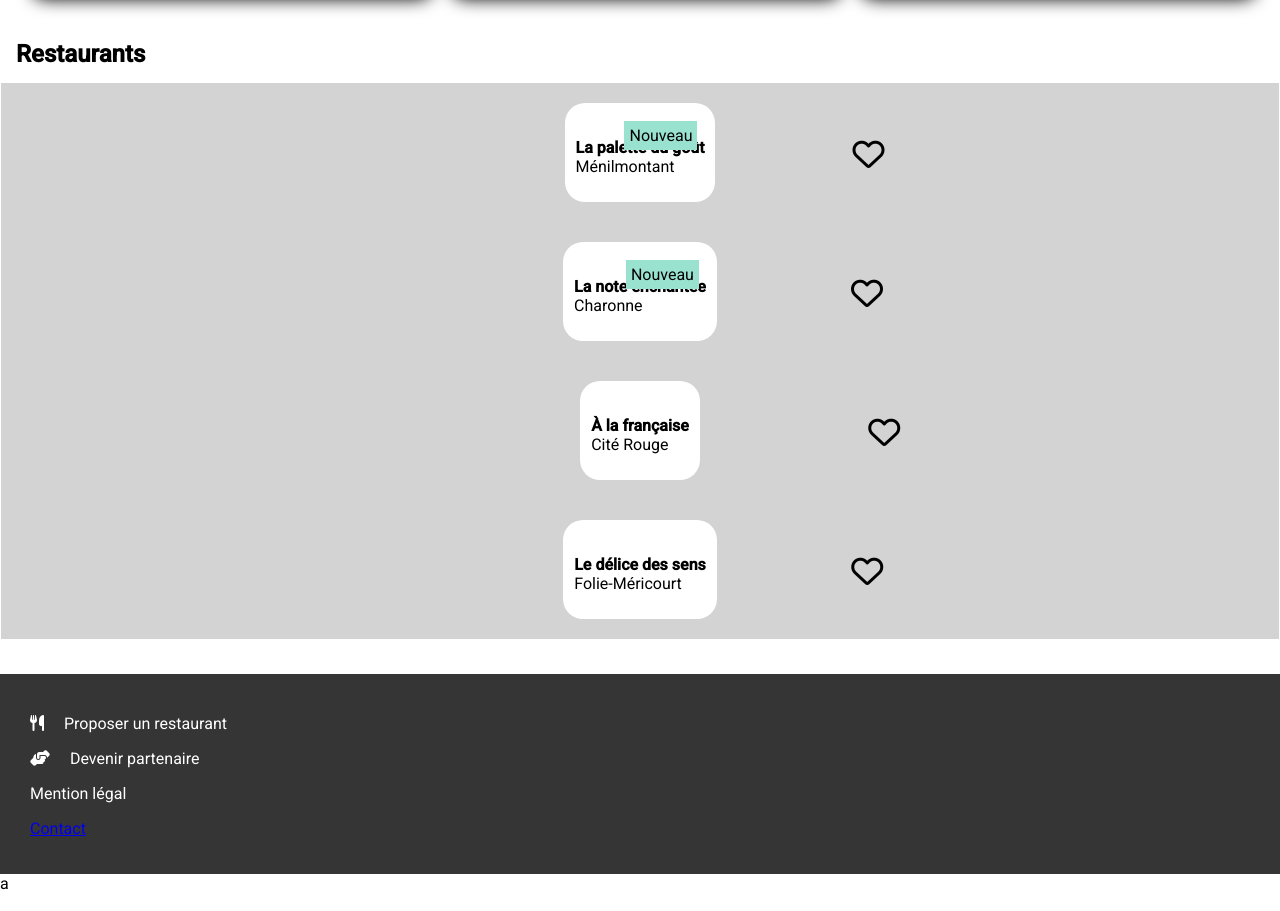
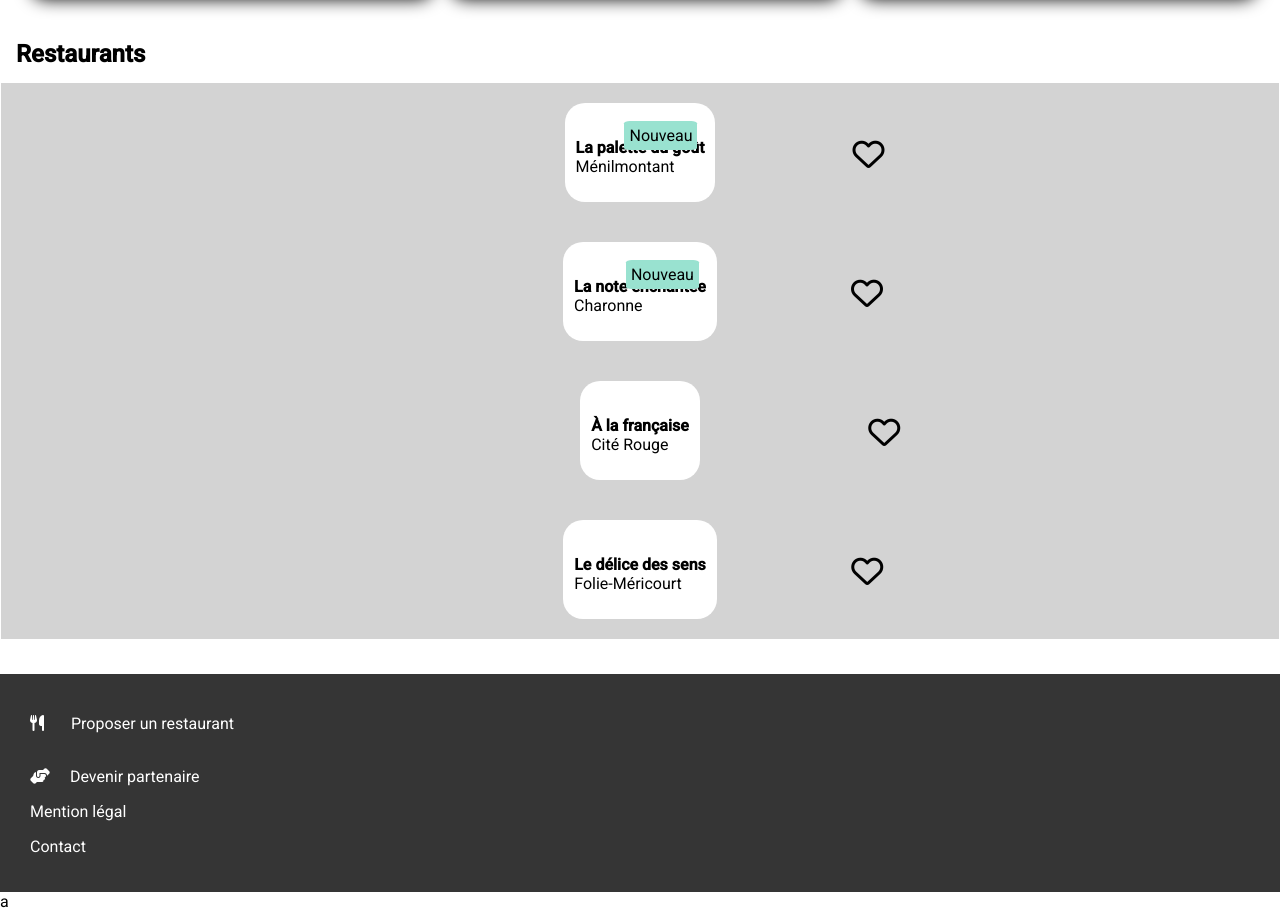
Before and after one commit to lperlio/github, a plain HTML site: page index.html in a window 1280 px wide. Shown: the part 560-1471 px from the top of the page. Drawn offline with Linux system fonts and the light colour scheme; files that its build step writes are made by us from their sources; a web font is replaced by a local one.

Commit message:
4eme Depot

```diff
--- a/index.html
+++ b/index.html
@@ -83,8 +83,11 @@
 <div>
     <div class="pied">
         <img src="./images/logo/ohmyfood.png" alt="">
-        <p><i class="fas fa-utensils"></i>
-            Proposer un restaurant</p>
+        <section class="alignement">
+            <p><i class="fas fa-utensils"></i>
+            <span>Proposer un restaurant</span>
+            </p>
+        </section>
         <P><i class="fas fa-hands-helping"></i>
             Devenir partenaire</p>
         <p>Mention légal</p>
--- a/style.css
+++ b/style.css
@@ -35,6 +35,8 @@ main .city {
     background-color: #F3F3F3;
     text-align: center;
     padding: 0.5rem;
+    margin-left: -17px;
+    margin-right: -17px;
 }
 
 main .city i {
@@ -170,11 +172,13 @@ img {
 
 .new {
     background-color: #99E2D0;
+    border-radius: 8%;
     position: absolute;
     padding: 5px;
     right: 18px;
     top: 18px;
 }
+
 
 i.far.fa-heart {
     font-size: 2rem;
@@ -203,3 +207,19 @@ i.far.fa-heart {
 .pied p {
     color: white;
 }
+
+.alignement {
+    display: flex;
+    align-items: center;
+    color: white;
+    margin-bottom: 18px;
+}
+
+.alignement span {
+    margin-left: 7px;
+}
+
+a:link {
+    text-decoration: none;
+    color: white;
+}
```
